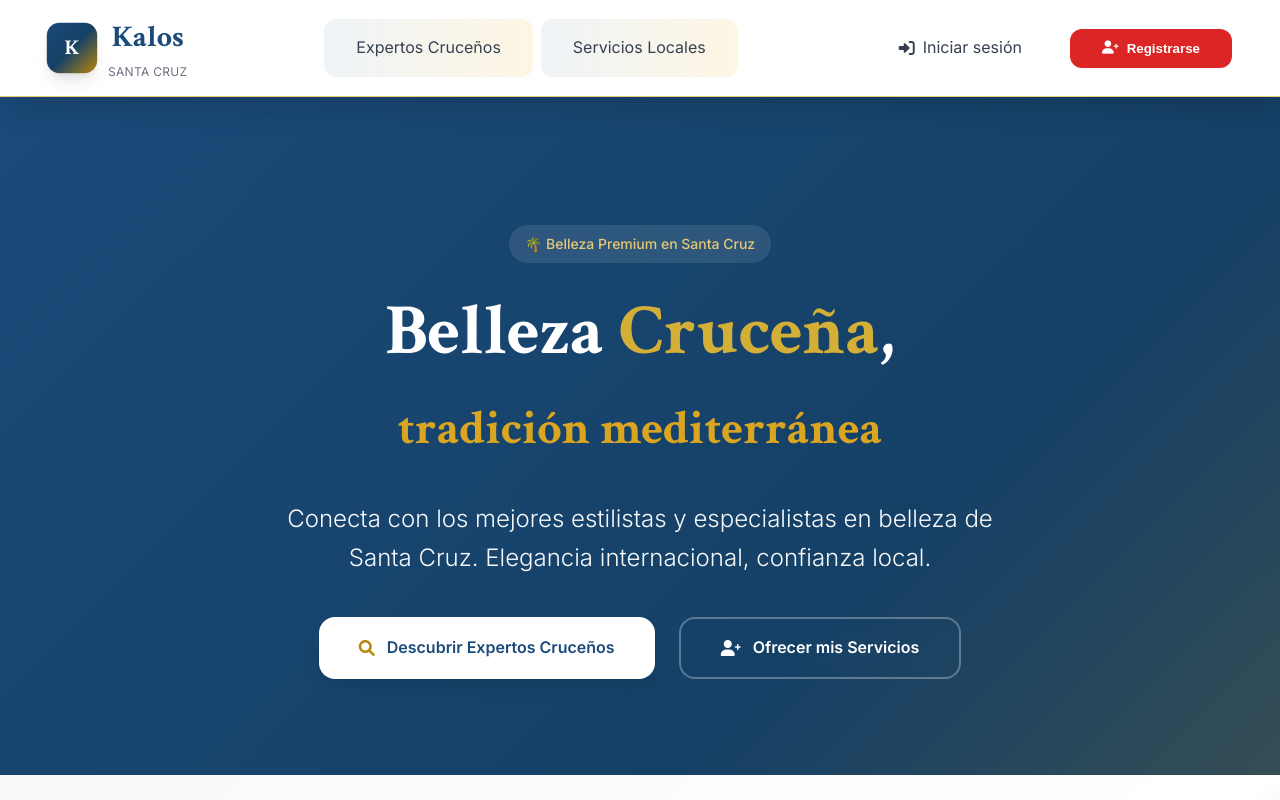
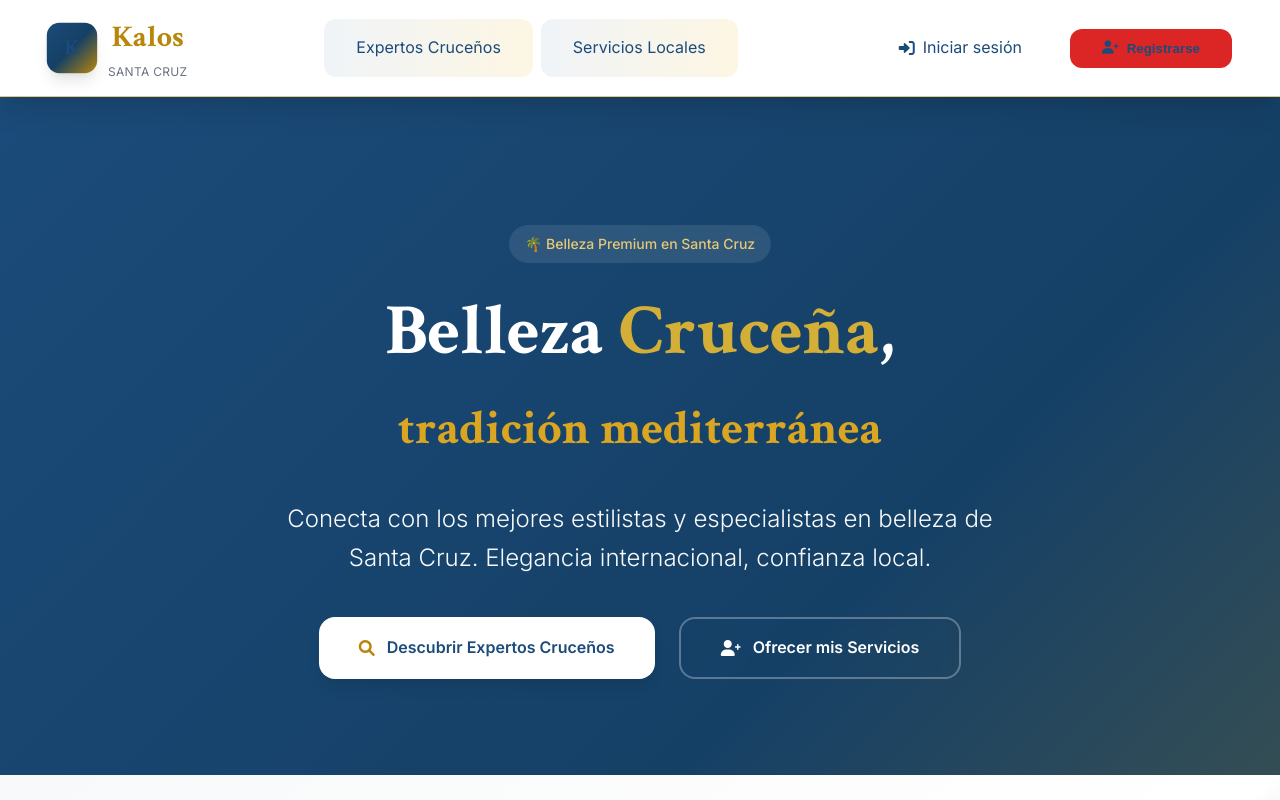
Before and after one commit to Kenyi001/kalos-mvp, a website built with Vite: page index.html in a window 1280 px wide. In both pictures the pointer is over the button 117 px from the left and 48 px from the top of the page. Shown: the top 800 px of the page. Built offline with nearby package versions, Linux system fonts and the light colour scheme; no server answers.

Commit message:
🐛 Fix: Sistema de colores del header ahora aplica variables CSS correctamente a todos los elementos

```diff
--- a/src/styles/main.css
+++ b/src/styles/main.css
@@ -139,18 +139,51 @@ h1, h2, h3, h4, h5, h6 {
     border-bottom: 1px solid var(--header-border);
 }
 
+/* Aplicar colores de header a todos los elementos internos */
+.header-main button,
+.header-main a,
+.header-main nav button {
+    color: var(--header-text) !important;
+}
+
+.header-main button:hover,
+.header-main a:hover,
+.header-main nav button:hover {
+    color: var(--header-text-hover) !important;
+}
+
+/* Logo text del header */
+.header-main .font-serif {
+    color: var(--header-text) !important;
+}
+
+.header-main .font-serif:hover {
+    color: var(--header-text-hover) !important;
+}
+
+/* Botones de borde en el header */
+.header-main .border-aegean-600 {
+    border-color: var(--header-text) !important;
+}
+
+.header-main .border-aegean-600:hover {
+    border-color: var(--header-text-hover) !important;
+    background-color: var(--header-text) !important;
+    color: white !important;
+}
+
 /* EJEMPLOS DE COMBINACIONES DE COLORES:
 
-   🌑 NEGRO CON DORADO (actual):
-   --header-bg: #000000;
+   ⚪ BLANCO CON AZUL (actual):
+   --header-bg: #FFFFFF;
    --header-border: #e6c875;
    --header-text: #1B4B7A;
    --header-text-hover: #B8860B;
 
-   ⚪ BLANCO CON AZUL:
-   --header-bg: #ffffff;
-   --header-border: #1B4B7A;
-   --header-text: #1B4B7A;
+   🌑 NEGRO CON DORADO:
+   --header-bg: #000000;
+   --header-border: #e6c875;
+   --header-text: #ffffff;
    --header-text-hover: #B8860B;
 
    🔵 AZUL EGEO:
```
